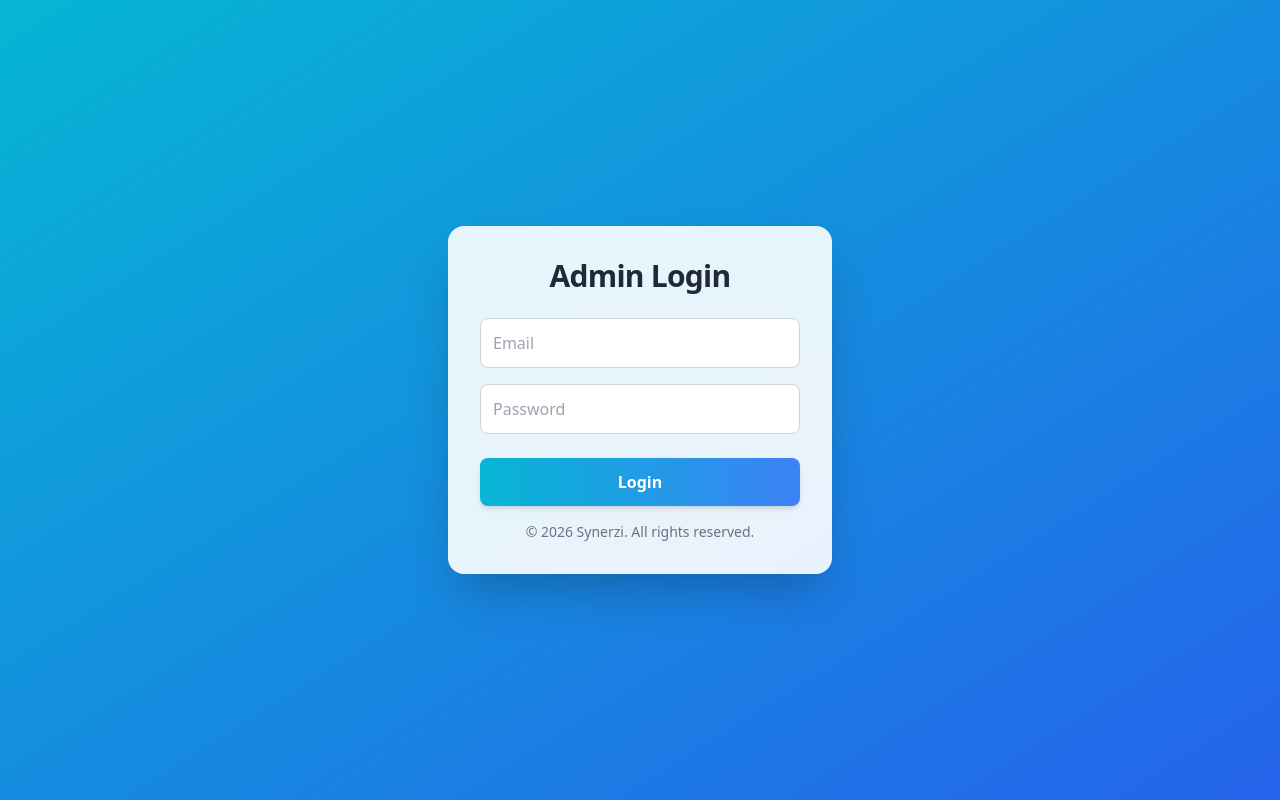
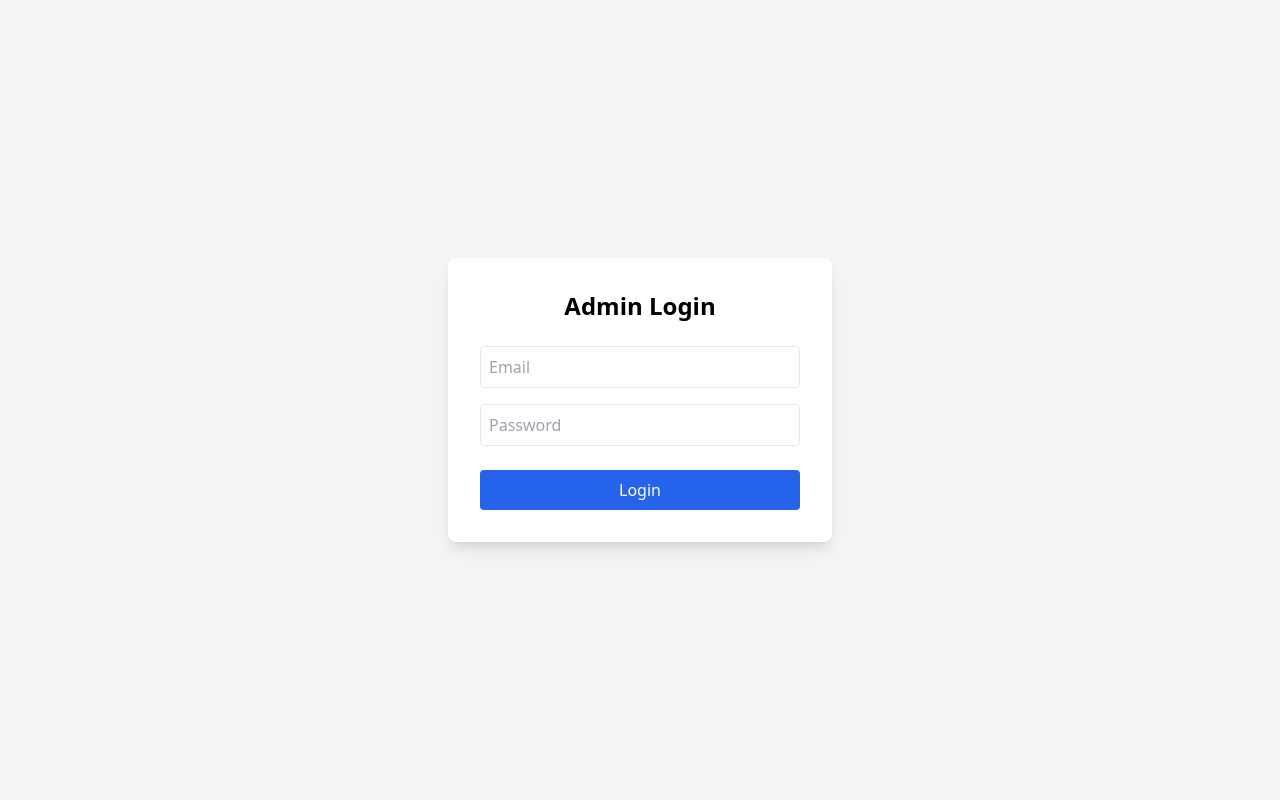
Before and after one commit to rajat804/Synerzi, a React (Vite) app: page /admin-login in a window 1280 px wide. Built offline with nearby package versions, Linux system fonts and the light colour scheme; the HTML template or start-up script is replaced by a standard one.

Commit message:
adminlogin

```diff
--- a/src/pages/AdminLogin.jsx
+++ b/src/pages/AdminLogin.jsx
@@ -14,7 +14,9 @@ export default function AdminLogin() {
     try {
       const response = await fetch(`${BASE_URL}/api/admin/login`, {
         method: "POST",
-        headers: { "Content-Type": "application/json" },
+        headers: {
+          "Content-Type": "application/json",
+        },
         body: JSON.stringify({ email, password }),
       });
 
@@ -24,7 +26,9 @@ export default function AdminLogin() {
         alert(data.message || "Login failed");
       } else {
         alert(data.message || "Login successful");
+        // Save token in localStorage
         localStorage.setItem("token", data.token);
+        // Redirect to Admin Dashboard
         window.location.href = "/admin-dashboard";
       }
     } catch (err) {
@@ -36,19 +40,17 @@ export default function AdminLogin() {
   };
 
   return (
-    <div className="min-h-screen flex items-center justify-center bg-gradient-to-br from-cyan-500 to-blue-600">
+    <div className="min-h-screen flex items-center justify-center bg-gray-100">
       <form
         onSubmit={handleSubmit}
-        className="p-8 bg-white/90 backdrop-blur-md shadow-2xl rounded-2xl w-96 flex flex-col transition-transform transform hover:scale-105"
+        className="p-8 bg-white shadow-lg rounded-lg w-96 flex flex-col"
       >
-        <h1 className="text-3xl font-bold mb-6 text-center text-gray-800 tracking-tight">
-          Admin Login
-        </h1>
+        <h1 className="text-2xl font-bold mb-6 text-center">Admin Login</h1>
 
         <input
           type="email"
           placeholder="Email"
-          className="mb-4 p-3 border border-gray-300 rounded-lg focus:ring-2 focus:ring-cyan-400 focus:border-cyan-400 outline-none transition"
+          className="mb-4 p-2 border rounded"
           value={email}
           onChange={(e) => setEmail(e.target.value)}
           required
@@ -57,7 +59,7 @@ export default function AdminLogin() {
         <input
           type="password"
           placeholder="Password"
-          className="mb-6 p-3 border border-gray-300 rounded-lg focus:ring-2 focus:ring-cyan-400 focus:border-cyan-400 outline-none transition"
+          className="mb-6 p-2 border rounded"
           value={password}
           onChange={(e) => setPassword(e.target.value)}
           required
@@ -65,19 +67,13 @@ export default function AdminLogin() {
 
         <button
           type="submit"
+          className={`py-2 text-white rounded ${
+            loading ? "bg-gray-400" : "bg-blue-600 hover:bg-blue-700"
+          } transition`}
           disabled={loading}
-          className={`py-3 rounded-lg text-white font-semibold transition-all shadow-md ${
-            loading
-              ? "bg-gray-400 cursor-not-allowed"
-              : "bg-gradient-to-r from-cyan-500 to-blue-500 hover:from-blue-500 hover:to-cyan-500 hover:scale-105"
-          }`}
         >
           {loading ? "Logging in..." : "Login"}
         </button>
-
-        <p className="mt-4 text-center text-gray-500 text-sm">
-          © 2026 Synerzi. All rights reserved.
-        </p>
       </form>
     </div>
   );
```
